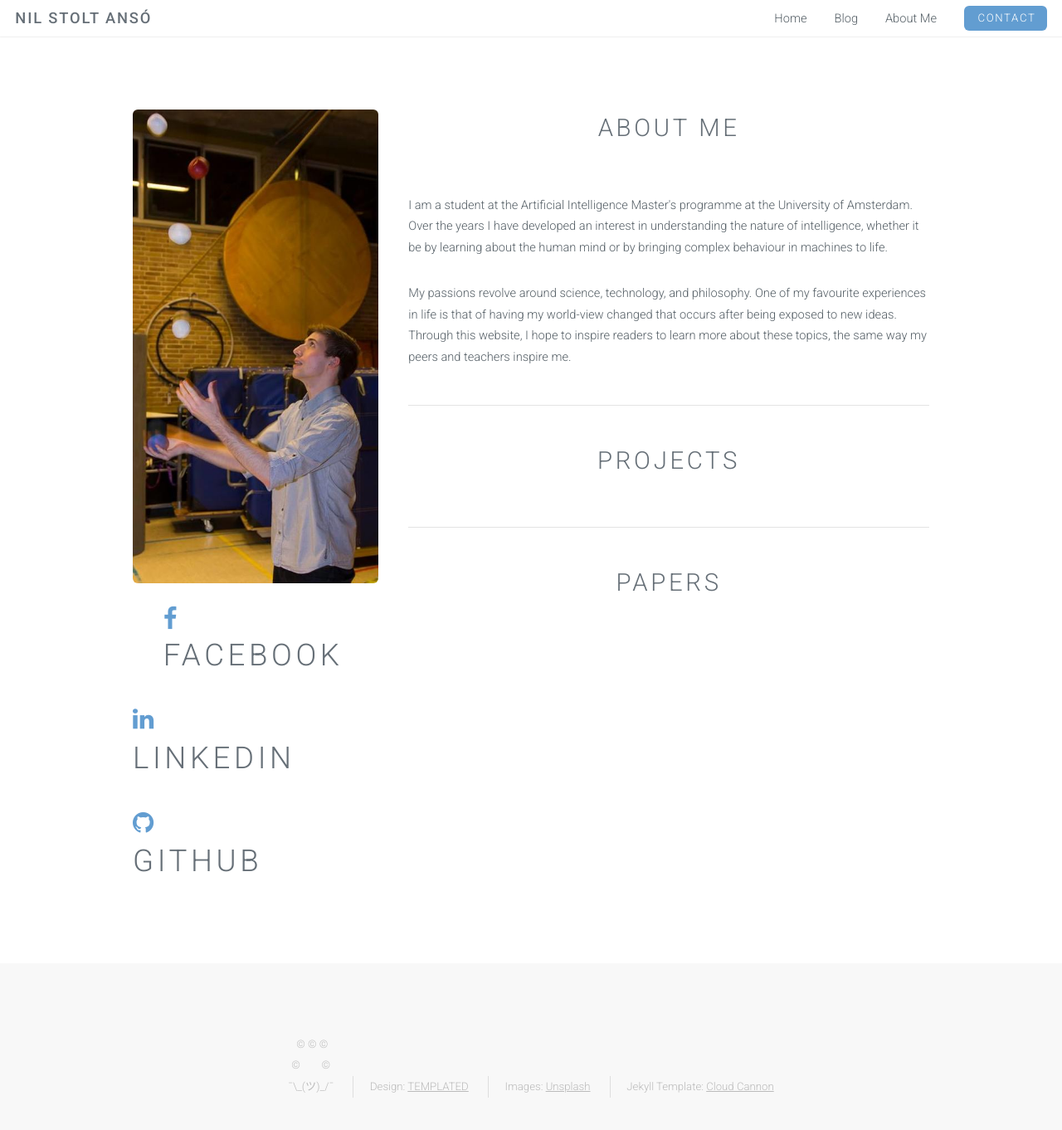
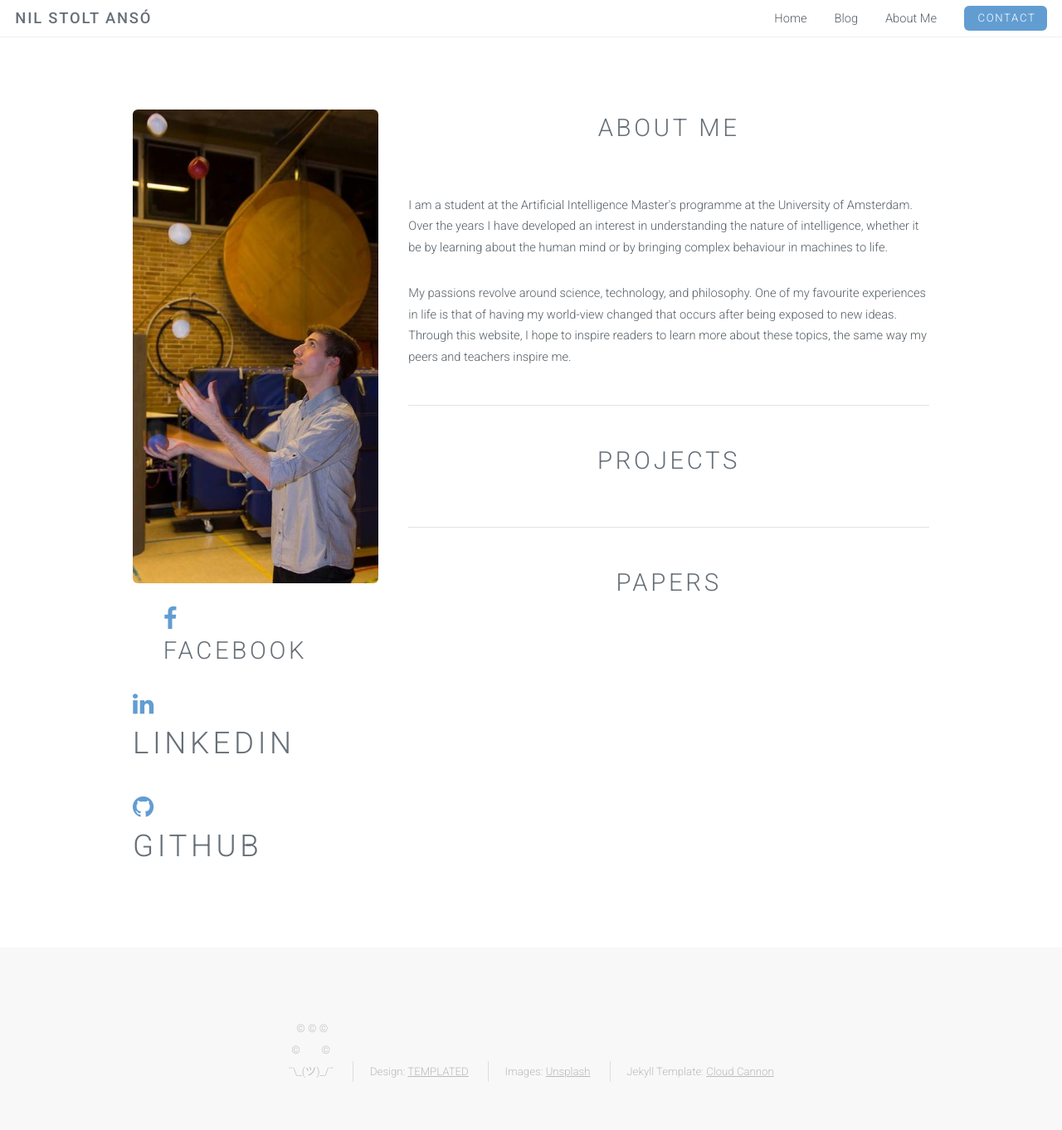
Before and after one commit to NILOIDE/NILOIDE.github.io, a Jekyll site: the page built from About-Me.html, in a window 1280 px wide and 1381 px high. Shown: the top 1362 px of the window at 83% size. Built offline with Jekyll 4.4.1, drawn with Linux system fonts in a browser that asks for light colours.

```diff
--- a/About-Me.html
+++ b/About-Me.html
@@ -15,7 +15,7 @@
                             <a href="https://www.facebook.com/{{ site.facebook_username }}">
                                 <i class="fa fa-facebook"></i>
                             </a>
-                            <h3>FaceBook</h3>
+                            <h4>FaceBook</h4>
                         </span>
                     {% endif %}
                     </div>
```
